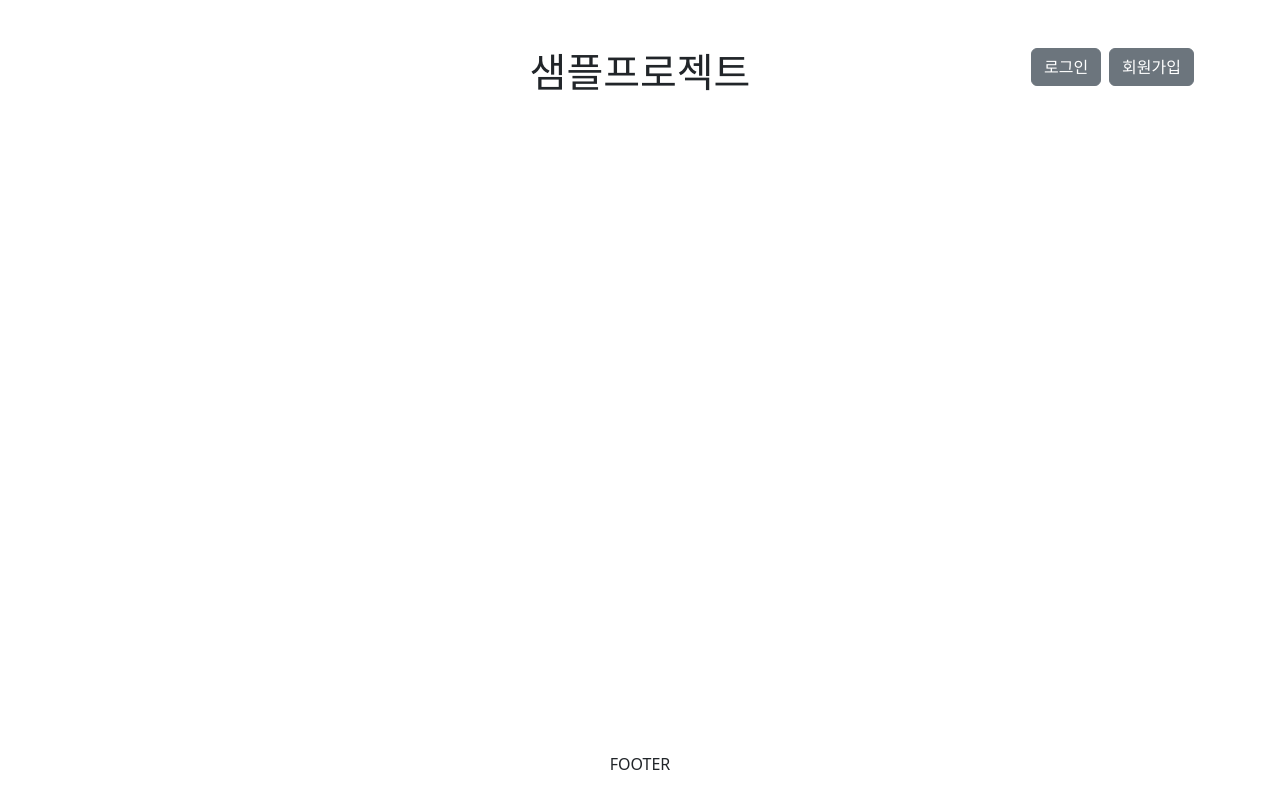
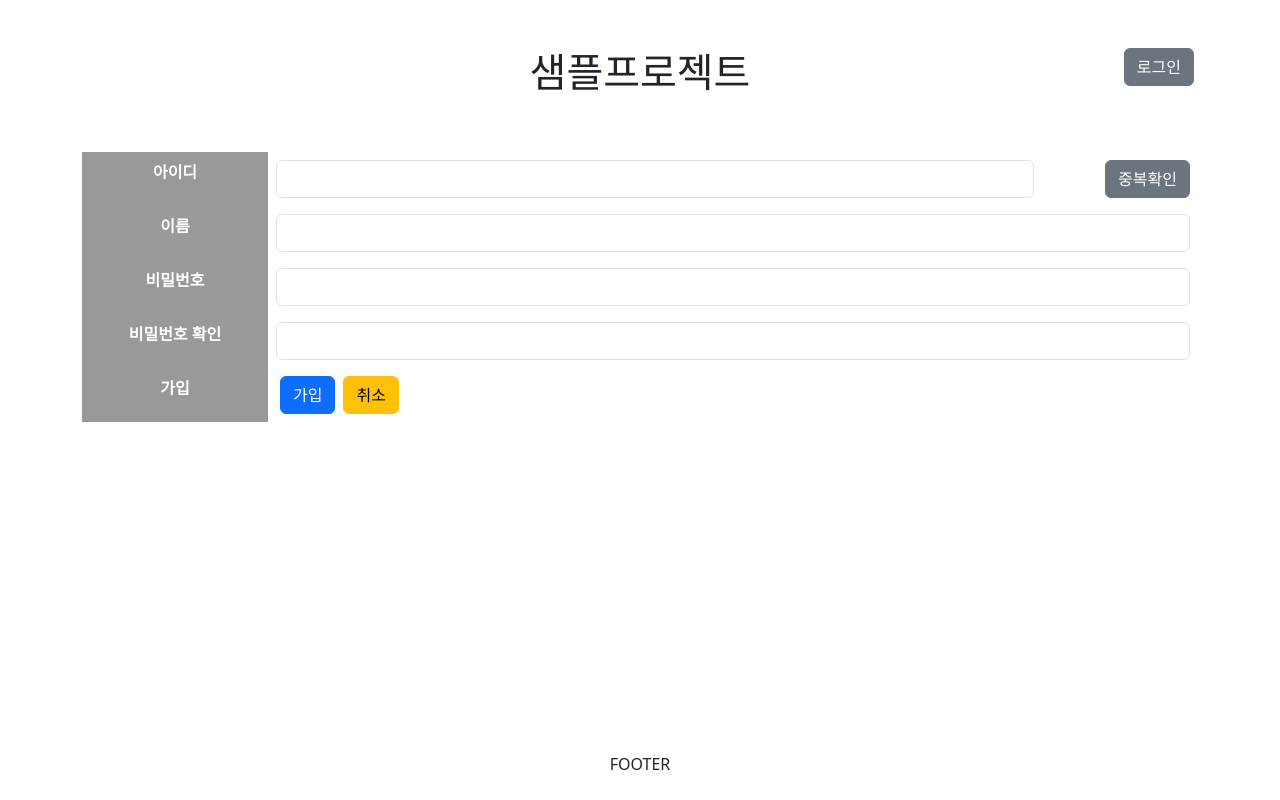
Before and after one commit to lupfeliz/basic-web-framework, a Nuxt app: page /user/register in a window 1280 px wide. Built offline with nearby package versions, Linux system fonts and the light colour scheme.

Commit message:
member -> user 로 namespace 변경

```diff
--- a/components/commons/header.vue
+++ b/components/commons/header.vue
@@ -12,16 +12,16 @@
     <h1 class="text-center col-6" v-html="pageTitle"></h1>
     <div class="text-right col-3">
       <MyButton
-        v-if="self.currentUri() !== '/member/login'"
+        v-if="self.currentUri() !== '/user/login'"
         class="btn-secondary mx-1"
-        @click="self.goPage('/member/login')"
+        @click="self.goPage('/user/login')"
         >
         로그인
       </MyButton>
       <MyButton
-        v-if="self.currentUri() !== '/member/register'"
+        v-if="self.currentUri() !== '/user/register'"
         class="btn-secondary mx-1"
-        @click="self.goPage('/member/register')"
+        @click="self.goPage('/user/register')"
         >
         회원가입
       </MyButton>
--- a/pages/member/register.vue
+++ b/pages/user/register.vue
@@ -173,7 +173,7 @@ const doRegister = async () => {
       const res = await apiPut({ act: 'user', data: user.value })
       if (res?.data) {
         if (await dialog.confirm(`"${user.value.userNm}" 님의 가입이 완료되었어요.<br/> 로그인 하시겠어요?`)) {
-          self.goPage('/member/login')
+          self.goPage('/user/login')
         } else {
           self.goPage('/')
         }
```
Also changed, not shown: pages/user/login.vue (renamed from pages/member/login.vue).
